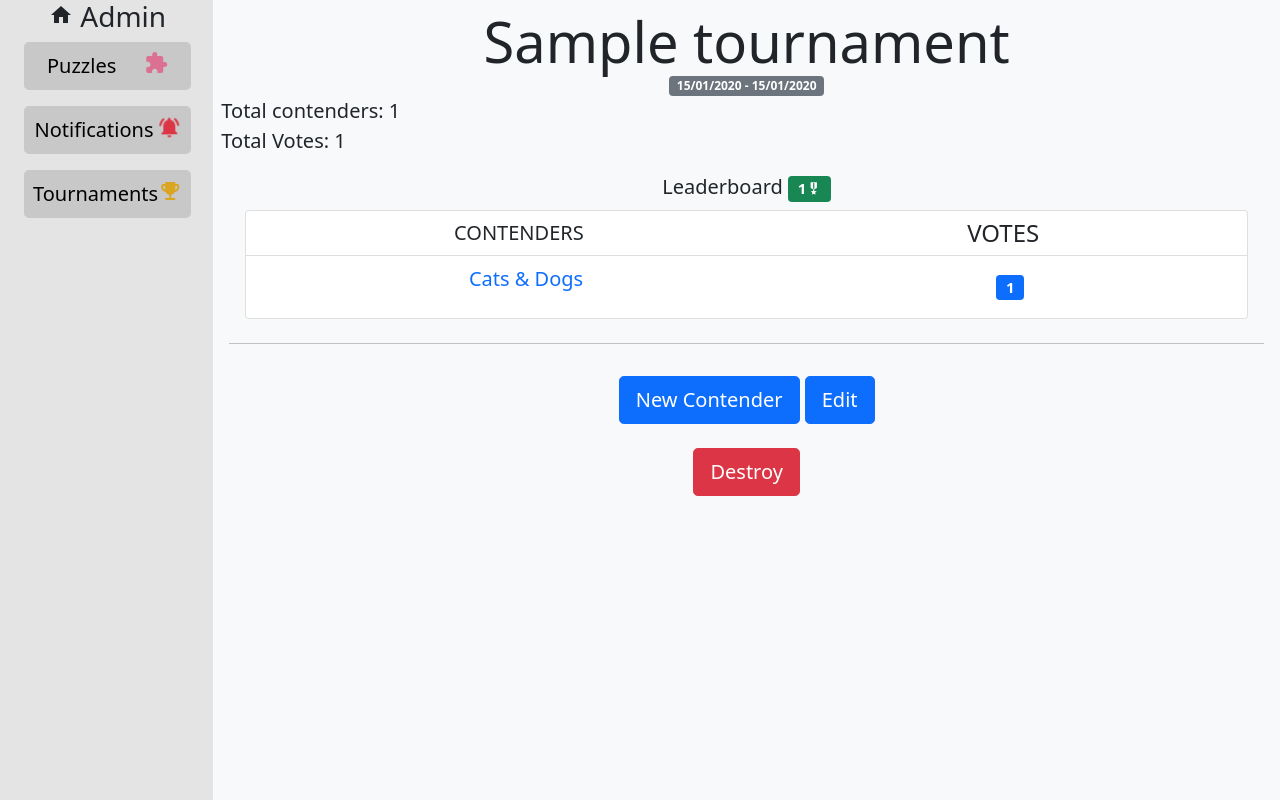
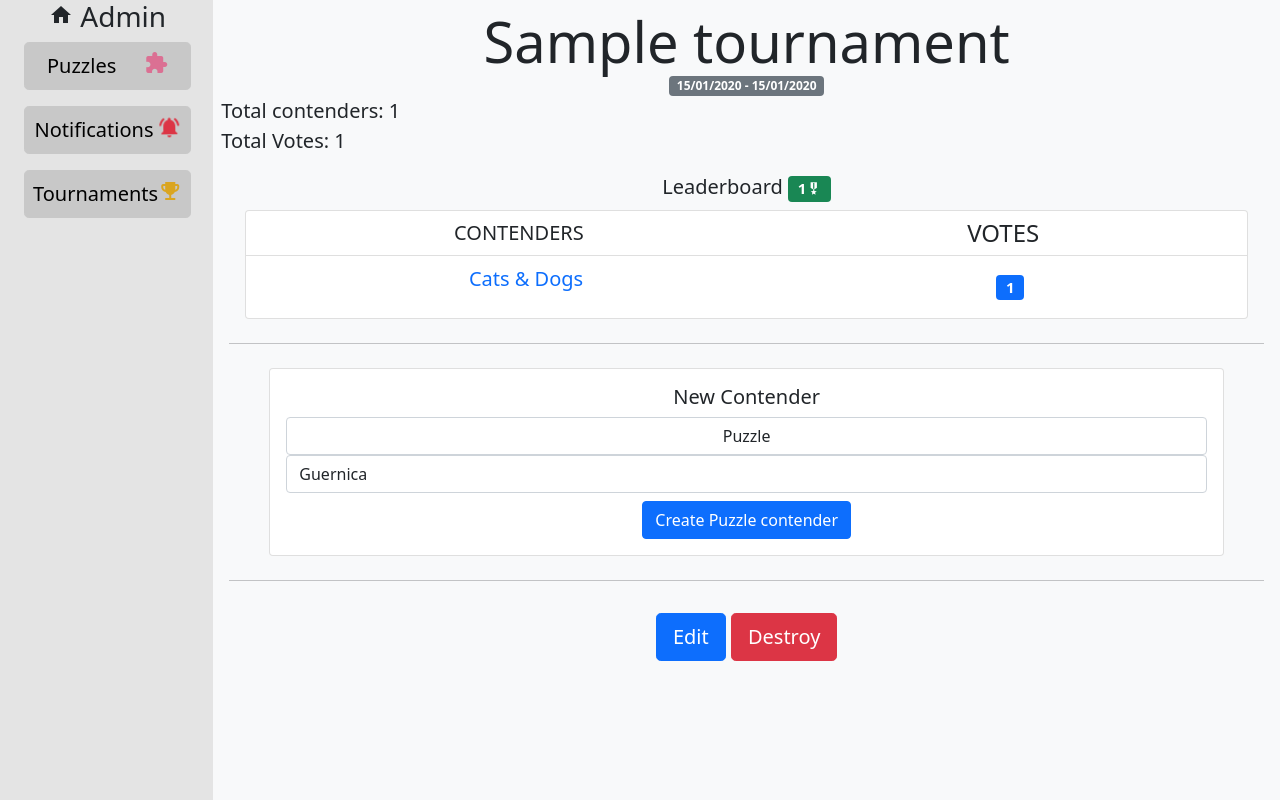
Before and after one commit to pulgamecanica/Puzzle-Club, a Rails app: page /tournaments/1 in a window 1280 px wide. Run offline with Rails 7, Linux system fonts and the light colour scheme; a user stored in the database is signed in; data comes from the database, SQL or seed files in the repository; tables that the repository leaves empty hold one stand-in row (values such as "Sample post"); style sheets or scripts are compiled from the project's sources.

Commit message:
Add contenders to Tournament

```diff
--- a/app/controllers/admins/tournaments_controller.rb
+++ b/app/controllers/admins/tournaments_controller.rb
@@ -11,6 +11,7 @@ module Admins
     # GET /tournaments/1 or /tournaments/1.json
     def show
       @total_votes = @tournament.puzzle_contenders.map { |contender| contender.votes.count }.sum
+      @contender = PuzzleContender.new
     end
 
     # GET /tournaments/new
--- /dev/null
+++ b/app/helpers/puzzle_contenders_helper.rb
@@ -0,0 +1,2 @@
+module PuzzleContendersHelper
+end
--- a/app/models/tournament.rb
+++ b/app/models/tournament.rb
@@ -1,5 +1,10 @@
 class Tournament < ApplicationRecord
 	has_many :puzzle_contenders, dependent: :destroy
+	has_many :puzzles, through: :puzzle_contenders
+
+	def available_puzzle_contenders
+		Puzzle.where.not(id: self.puzzles)
+	end
 
 	def current_winner
       self.puzzle_contenders.map { |contender| [contender.votes.count, contender]}.group_by { |element| element [0] }.max(3)
--- /dev/null
+++ b/app/views/admins/tournaments/_contenders_form.html.erb
@@ -0,0 +1,23 @@
+<%= form_with(model: contender) do |form| %>
+	<% if contender.errors.any? %>
+	    <div id="error_explanation">
+	      <h2><%= pluralize(contender.errors.count, "error") %> prohibited this contender from being saved:</h2>
+
+	      <ul>
+	        <% contender.errors.each do |error| %>
+	          <li><%= error.full_message %></li>
+	        <% end %>
+	      </ul>
+	    </div>
+  <% end %>
+
+  <%= form.hidden_field :tournament_id, value: tournament.id %>
+  <div class="field">
+  	<%= form.label :puzzle_id, class: "form-control"%>
+  	<%= form.collection_select :puzzle_id, tournament.available_puzzle_contenders, :id, :title, {}, class: "form-control" %>
+  </div>
+
+  <div class="actions">
+  	<%= form.submit class: "btn btn-primary btn-block mt-2" %>
+  </div>
+<% end %>
--- a/app/views/admins/tournaments/show.html.erb
+++ b/app/views/admins/tournaments/show.html.erb
@@ -15,11 +15,13 @@
           <li class="list-group-item d-flex justify-content-around align-items-center">
             <span>
               <% element.second.each do |contender| %>
-                <%= link_to contender.second.puzzle, class: "text-decoration-none" do %>
-                  <p><%= contender.second.puzzle.title %></p>
-                <% end %>
-                <% unless contender.eql?(element.second.last) %>
-                  <hr>
+                <% if contender.second.persisted? %>
+                  <%= link_to contender.second.puzzle, class: "text-decoration-none" do %>
+                    <p><%= contender.second.puzzle.title %></p>
+                  <% end %>
+                  <% unless contender.eql?(element.second.last) %>
+                    <hr>
+                  <% end %>
                 <% end %>
               <% end %>
             </span>
@@ -33,11 +35,15 @@
     </div>
   </p>
   <hr class="my-4">
+  <div class="card ms-5 me-5 text-center">
+    <div class="card-body">
+      <h5 class="card-title">New Contender</h5>
+      <%= render "contenders_form", tournament: @tournament, contender: @contender %>
+    </div>
+  </div>
+  <hr class="my-4">
   <p class="lead text-center p-2 m-2">
-    <%= link_to 'New Contender', edit_tournament_path(@tournament), class: "btn btn-primary btn-lg" %>
     <%= link_to 'Edit', edit_tournament_path(@tournament), class: "btn btn-primary btn-lg" %>
-  </p>
-  <p class="lead text-center p-2 m-2">
     <%= link_to 'Destroy', @tournament, method: :delete, class: "btn btn-danger btn-lg" %>
   </p>
 </div>
--- a/config/routes.rb
+++ b/config/routes.rb
@@ -9,5 +9,6 @@ Rails.application.routes.draw do
     resources :tournaments
     resources :text_memories
     resources :image_memories
+    resources :puzzle_contenders, only: [:new, :create]
   end
 end
```
Also changed, not shown: app/assets/stylesheets/admins.scss (+0 -12 lines), app/controllers/admins/puzzle_contenders_controller.rb (added, +19 -0 lines), test/controllers/puzzle_contenders_controller_test.rb (added, +7 -0 lines), 1 other file.
